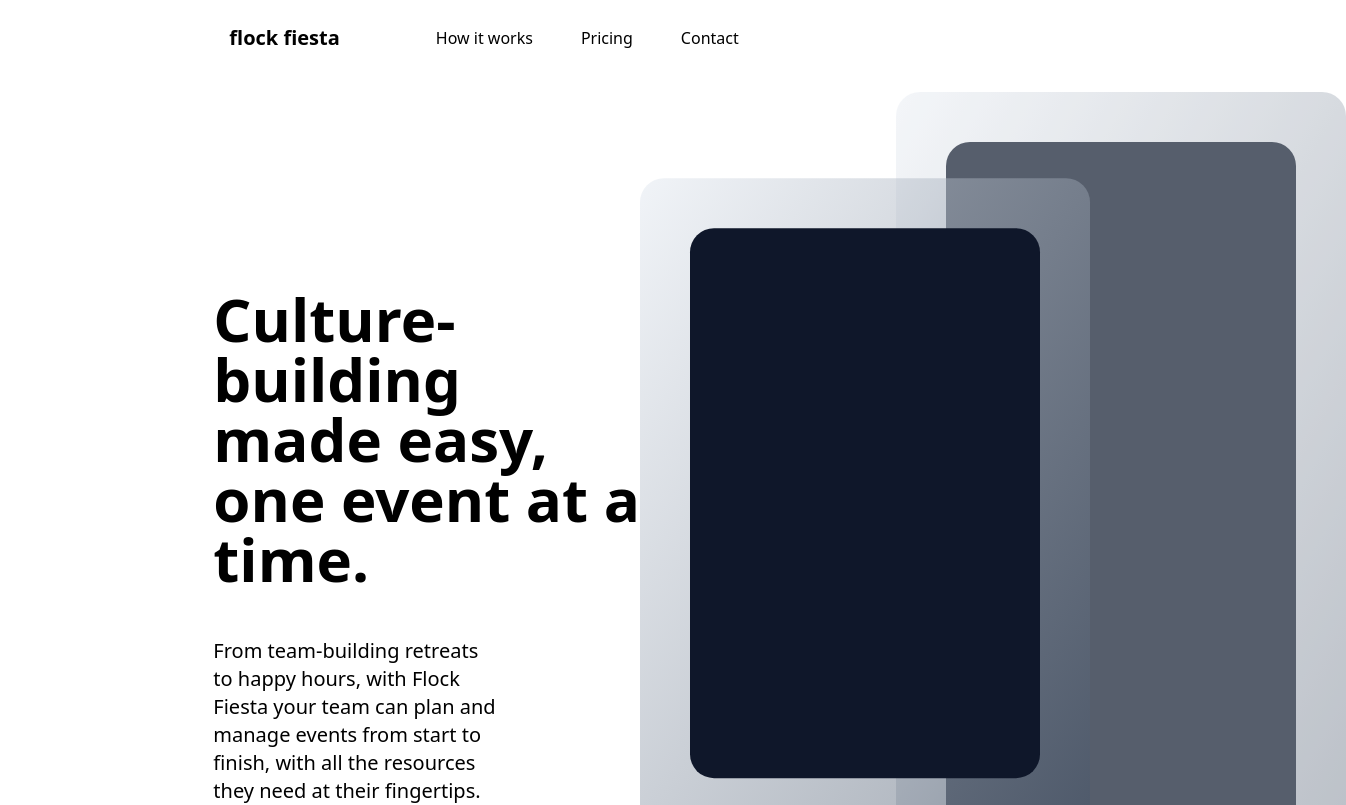
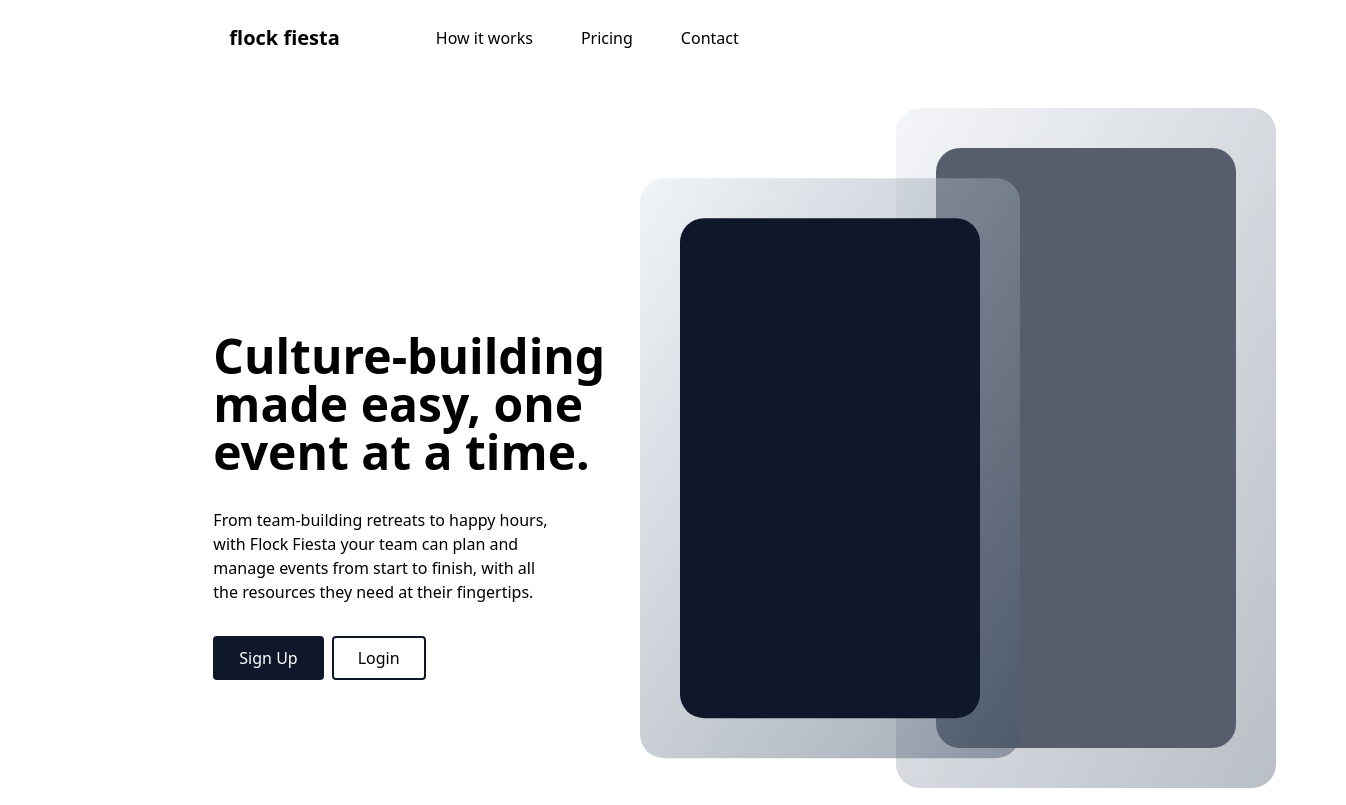
Before and after one commit to danielagg/flock-fiesta, a Next.js app in the folder flock-fiesta-core-next/: page / in a window 1280 px wide. Shown: the top 805 px of the page, 1346 px wide, since content can reach past the window. Built offline with nearby package versions, Linux system fonts and the light colour scheme.

Commit message:
stlye landing page

```diff
--- a/flock-fiesta-core-next/app/call-to-action.tsx
+++ b/flock-fiesta-core-next/app/call-to-action.tsx
@@ -16,9 +16,9 @@ export const CallToAction = () => {
   });
 
   return (
-    <section className="w-1/2">
+    <section className="w-1/2 mt-40">
       <animated.div
-        className="text-6xl font-extrabold"
+        className="text-5xl font-extrabold"
         style={{
           transform: topToBottom.y.to((y) => `translateY(${y}px)`),
           opacity: topToBottom.opacity,
@@ -27,7 +27,7 @@ export const CallToAction = () => {
         Culture-building made easy, one event at a time.
       </animated.div>
       <animated.div
-        className="text-xl mt-12 w-2/3"
+        className="text-base mt-8 w-4/5"
         style={{
           transform: bottomToTop.x.to((x) => `translateX(${x}px)`),
           opacity: bottomToTop.opacity,
@@ -37,6 +37,14 @@ export const CallToAction = () => {
         can plan and manage events from start to finish, with all the resources
         they need at their fingertips.
       </animated.div>
+      <div className="flex items-center space-x-2 mt-8">
+        <button className="border-slate-900 border-2 bg-slate-900 text-white py-2 px-6 rounded">
+          Sign Up
+        </button>
+        <button className="border-slate-900 border-2 py-2 px-6 rounded">
+          Login
+        </button>
+      </div>
     </section>
   );
 };
--- a/flock-fiesta-core-next/app/illustrations.tsx
+++ b/flock-fiesta-core-next/app/illustrations.tsx
@@ -13,7 +13,7 @@ export const Illustrations = () => {
 
   return (
     <animated.aside
-      className="w-1/2 relative min-h-[750px]"
+      className="w-1/2 relative min-h-[700px]"
       style={{
         transform: rightToLeft.x.to((x) => `translateX(${x}px)`),
         opacity: rightToLeft.opacity,
--- a/flock-fiesta-core-next/app/main-landing-card.tsx
+++ b/flock-fiesta-core-next/app/main-landing-card.tsx
@@ -22,8 +22,8 @@ export const MainLandingCard = () => {
     <animated.div
       style={{ transform: spring.y.to((y) => `translateY(${y}px)`) }}
     >
-      <div className="absolute inset-0 ml-[50px] mt-[50px] w-[350px] h-[550px] bg-slate-900 rounded-3xl z-10"></div>
-      <div className="absolute inset-0 w-[450px] h-[650px] bg-gradient-to-tl from-slate-600 to-slate-200 rounded-3xl z-0 opacity-50"></div>
+      <div className="absolute inset-0 ml-[40px] mt-[40px]   w-[300px] h-[500px] bg-slate-900 rounded-3xl z-10"></div>
+      <div className="absolute inset-0 w-[380px] h-[580px] bg-gradient-to-tl from-slate-600 to-slate-200 rounded-3xl z-0 opacity-50"></div>
     </animated.div>
   );
 };
--- a/flock-fiesta-core-next/app/page.tsx
+++ b/flock-fiesta-core-next/app/page.tsx
@@ -17,7 +17,7 @@ export default function Home() {
         </div>
       </header>
       <div className="flex justify-center mt-24">
-        <main className="w-2/3 flex items-center">
+        <main className="w-2/3 flex ">
           <CallToAction />
           <Illustrations />
         </main>
--- a/flock-fiesta-core-next/app/secondary-landing-card.tsx
+++ b/flock-fiesta-core-next/app/secondary-landing-card.tsx
@@ -1,8 +1,8 @@
 export const SecondaryLandingCard = () => {
   return (
     <div className="opacity-75">
-      <div className="absolute left-64 top-[-5rem] ml-[50px] mt-[50px] w-[350px] h-[700px] bg-slate-800 rounded-3xl z-10"></div>
-      <div className="absolute left-64 top-[-5rem] w-[450px] h-[800px] bg-gradient-to-tl from-slate-600 to-slate-200 rounded-3xl z-0 opacity-50"></div>
+      <div className="absolute left-64 top-[-4rem] ml-[40px] mt-[40px] w-[300px] h-[600px] bg-slate-800 rounded-3xl z-10"></div>
+      <div className="absolute left-64 top-[-4rem] w-[380px] h-[680px] bg-gradient-to-tl from-slate-600 to-slate-200 rounded-3xl z-0 opacity-50"></div>
     </div>
   );
 };
```
